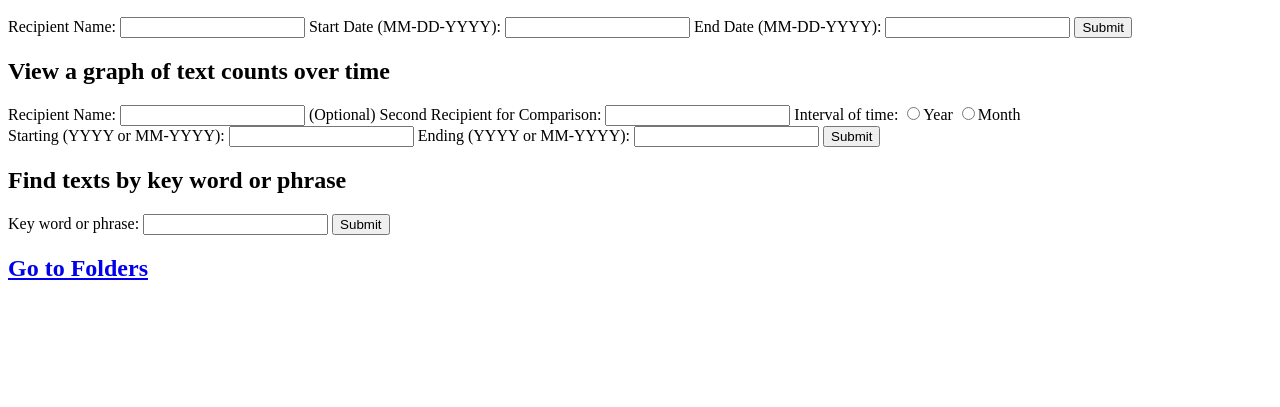
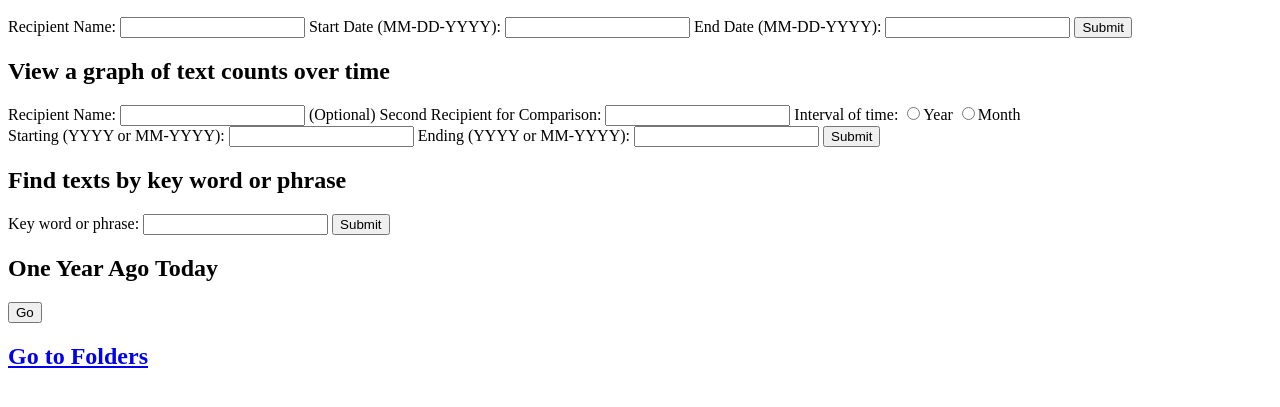
Before and after one commit to priyankaaltman/Keyboard-Diaries, a Flask app: page / in a window 1280 px wide. Shown: the part 276-683 px from the top of the page. Run offline with Flask 2, Linux system fonts and the light colour scheme; the visitor is signed in with stand-in values (Sample User, id 1); data comes from the database, SQL or seed files in the repository; some libraries are stand-ins or nearby versions.

Commit message:
Wrote on-this-day a year ago feature

```diff
--- a/server.py
+++ b/server.py
@@ -16,6 +16,11 @@ from utility import *
 from seed import *
 
 from passlib.hash import argon2
+
+from datetime import date
+
+from dateutil.relativedelta import *
+
 
 app = Flask(__name__)
 connect_to_db(app)
@@ -399,7 +404,6 @@ def add_person_to_group():
 
     return redirect(f"/contacts/group/{group_id}")
 
-
 @app.route("/contacts/group/<int:group_id>")
 def show_people_in_group(group_id):
 
@@ -410,6 +414,46 @@ def show_people_in_group(group_id):
     members = group.members # list of people in that group
 
     return render_template("people-by-group.html", members=members, group_title=group_title)
+
+@app.route("/one-year-ago-today")
+def show_messages_on_this_day():
+
+    today = date.today() # datetime.date(2018, 11, 6)
+
+    year_ago = today - relativedelta(years=+1) #datetime.date(2017, 11, 6)
+
+    # need to get 0:00 of one_year_ago in nanoseconds
+    year_ago_start = datetime(year=year_ago.year,
+                              month=year_ago.month,
+                              day=year_ago.day,
+                              hour=0,
+                              minute=0,
+                              second=0,
+                              microsecond=0)
+
+
+    # need to get 0:00 of one_year_ago + one day in nanoseconds
+    year_ago_next_day = year_ago + relativedelta(days=+1)
+
+    year_ago_end = datetime(year=year_ago_next_day.year,
+                            month=year_ago_next_day.month,
+                            day=year_ago_next_day.day,
+                            hour=0,
+                            minute=0,
+                            second=0,
+                            microsecond=0)
+
+    start = convert_datetime_to_nanoseconds(year_ago_start)
+    end = convert_datetime_to_nanoseconds(year_ago_end)
+
+    # then do query to find texts between those two nanoseconds
+    messages = Message.query.filter((Message.user_id==session["user_id"]),
+                                    (start<=Message.date), (Message.date < end)).order_by(Message.date).all()
+
+    return render_template("one-year-ago-today.html", messages=messages)
+
+
+
 
 if __name__ == "__main__":
     # We have to set debug=True here, since it has to be True at the
--- a/templates/homepage.html
+++ b/templates/homepage.html
@@ -40,6 +40,12 @@
     <input type="submit">
 </form>
 
+<h2> One Year Ago Today </h2>
+
+<form action="/one-year-ago-today">
+    <input type="submit" value="Go">
+</form>
+
 <h2><a href="/folders">Go to Folders</a></h2>
 
 
```
Also changed, not shown: templates/one-year-ago-today.html (added, +16 -0 lines), utility.py (+15 -0 lines).
